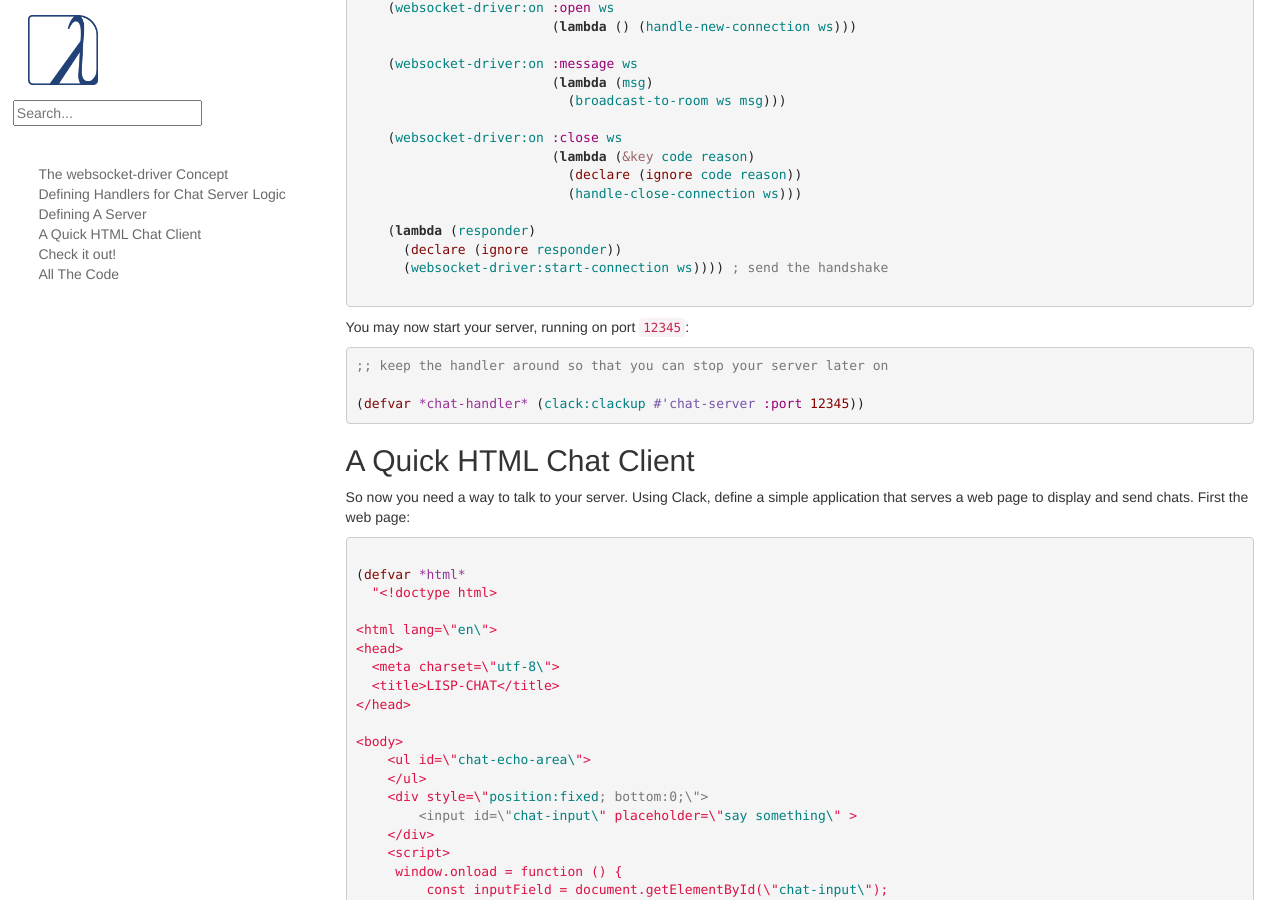
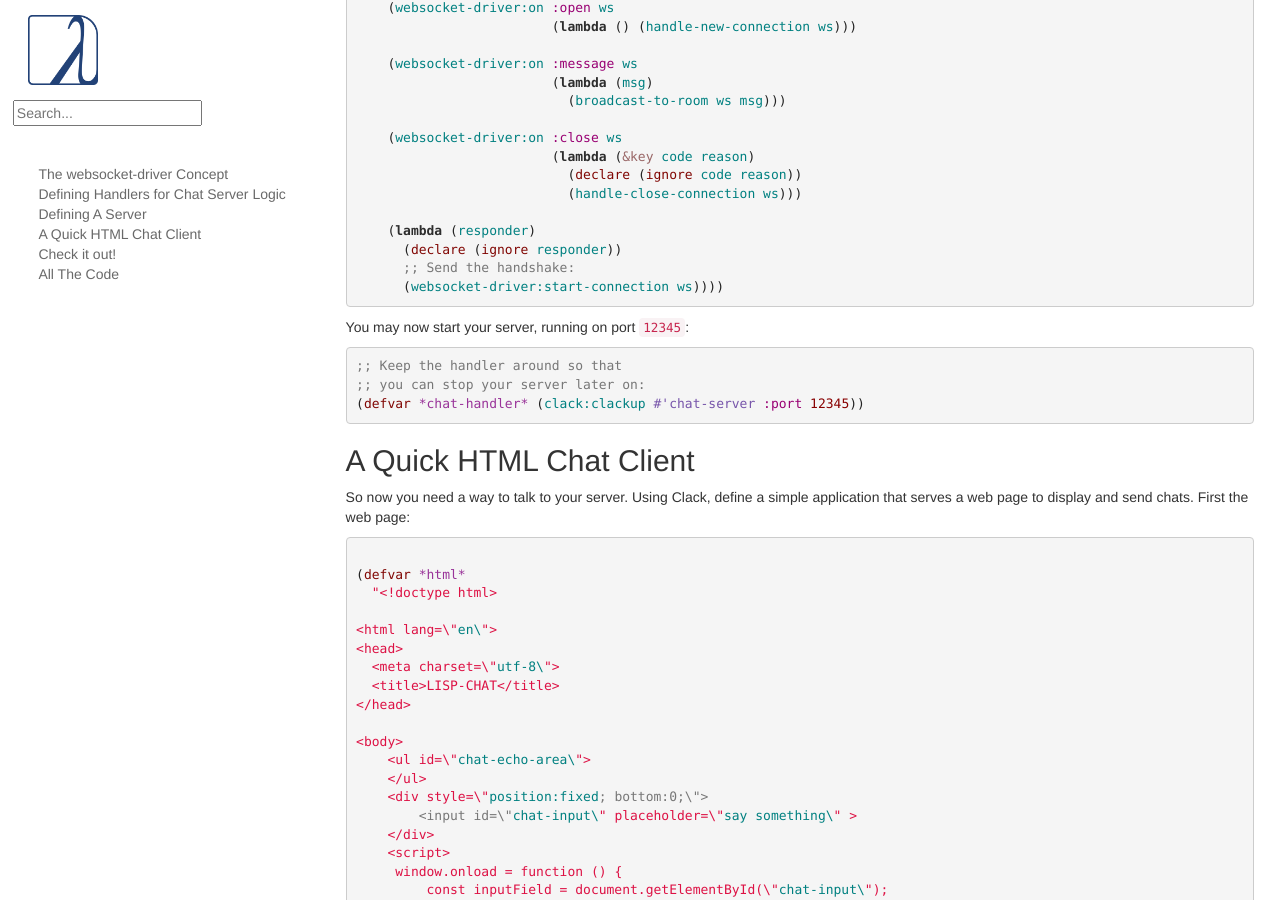
Before and after one commit to LispCookbook/cl-cookbook, a Jekyll site: the page built from websockets.md, in a window 1280 px wide and 900 px high, scrolled down 1848 px. Built offline with Jekyll 4.4.1, drawn with Linux system fonts in a browser that asks for light colours.

Commit message:
(minor) shorter code snippets for PDF
for #509

```diff
--- a/websockets.md
+++ b/websockets.md
@@ -132,15 +132,15 @@ that the connection has been made. Here's how it works:
 
     (lambda (responder)
       (declare (ignore responder))
-      (websocket-driver:start-connection ws)))) ; send the handshake
-
+      ;; Send the handshake:
+      (websocket-driver:start-connection ws))))
 ~~~
 
 You may now start your server, running on port `12345`:
 
 ~~~lisp
-;; keep the handler around so that you can stop your server later on
-
+;; Keep the handler around so that
+;; you can stop your server later on:
 (defvar *chat-handler* (clack:clackup #'chat-server :port 12345))
 ~~~
 
```
Also changed, not shown: STYLEGUIDE.md (+3 -0 lines), getting-started.md (+1 -1 lines).
